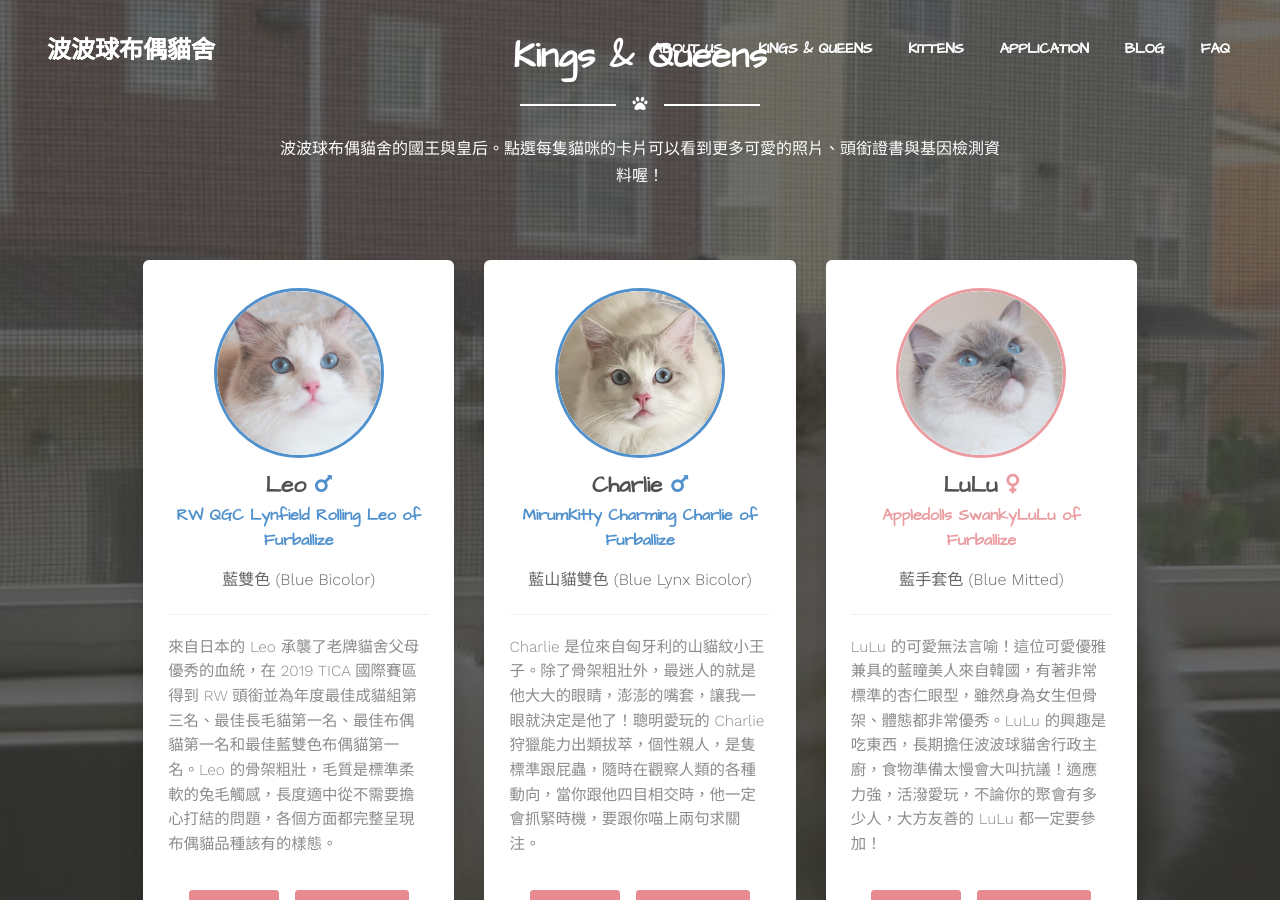
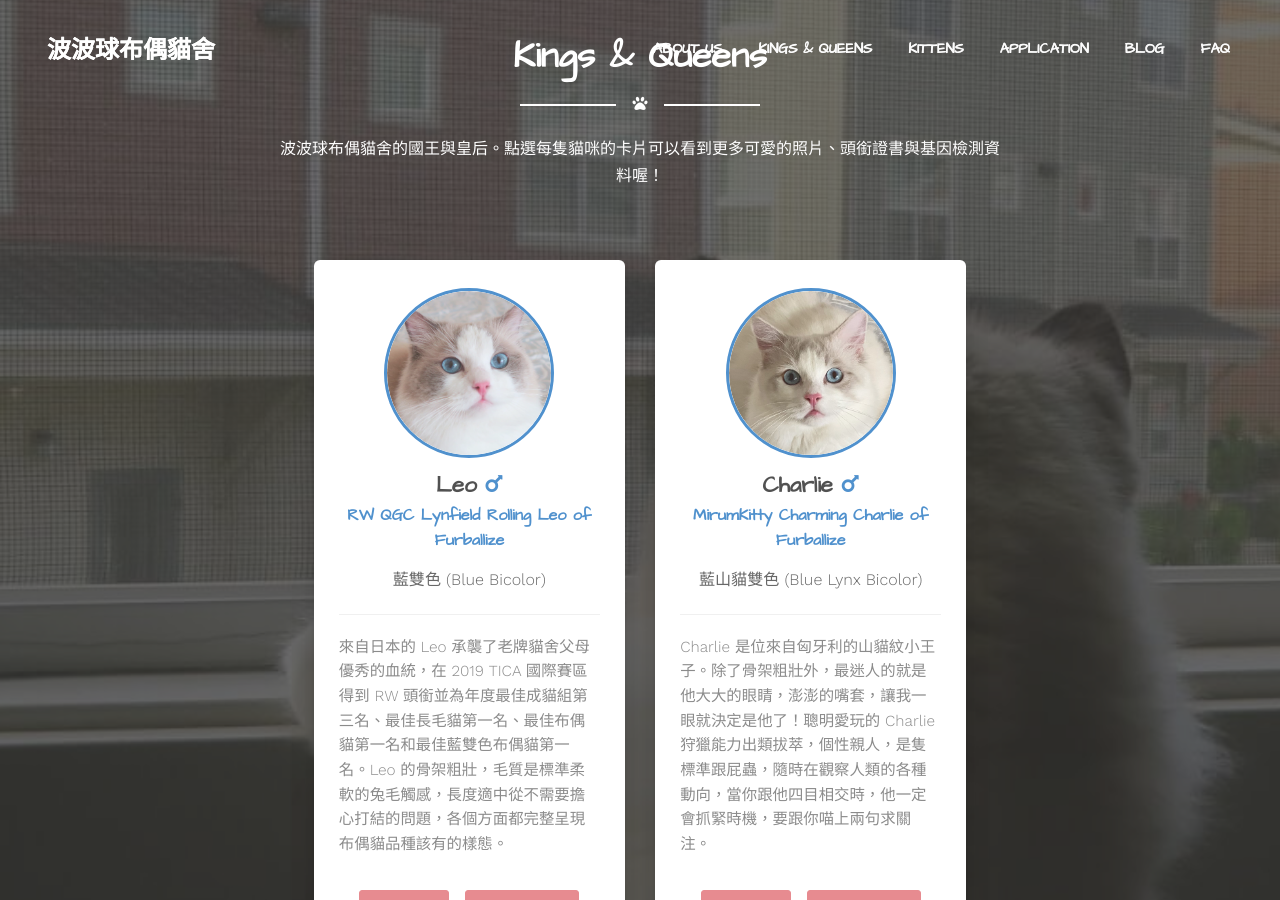
Before and after one commit to furballizeragdolls/furballizeragdolls.github.io, a Jekyll site: the page built from index.html, in a window 1280 px wide and 900 px high, scrolled down 2279 px. Built offline with Jekyll 4.4.1, drawn with Linux system fonts in a browser that asks for light colours; nearby versions of some CDN libraries; some web fonts are replaced.

Commit message:
Rearrange order

```diff
--- a/index.html
+++ b/index.html
@@ -95,6 +95,7 @@
 
                 <div class="team">
                     <div class="row">
+                        <div class="col-md-2"></div>
                         <!-- Leo -->
                         <div class="col-md-4">
                             <div class="card card-member">
@@ -167,6 +168,9 @@
                                 </a>
                             </div>
                         </div>
+                        <div class="col-md-2"></div>
+                    </div>
+                    <div class="row">
                         <!-- LuLu -->
                         <div class="col-md-4">
                             <div class="card card-member">
@@ -200,8 +204,6 @@
                                 </a>
                             </div>
                         </div>
-                    </div>
-                    <div class="row">
                         <!-- Dolly -->
                         <div class="col-md-4">
                             <div class="card card-member">
@@ -270,6 +272,8 @@
                                 </div>
                             </div>
                         </div>
+                    </div>
+                    <div class="row">
                         <!-- Crispy -->
                         <div class="col-md-4">
                             <div class="card card-member">
@@ -304,8 +308,6 @@
                                 </div>
                             </div>
                         </div>
-                    </div>
-                    <div class="row">
                         <!-- Emma -->
                         <div class="col-md-4">
                             <div class="card card-member">
```
